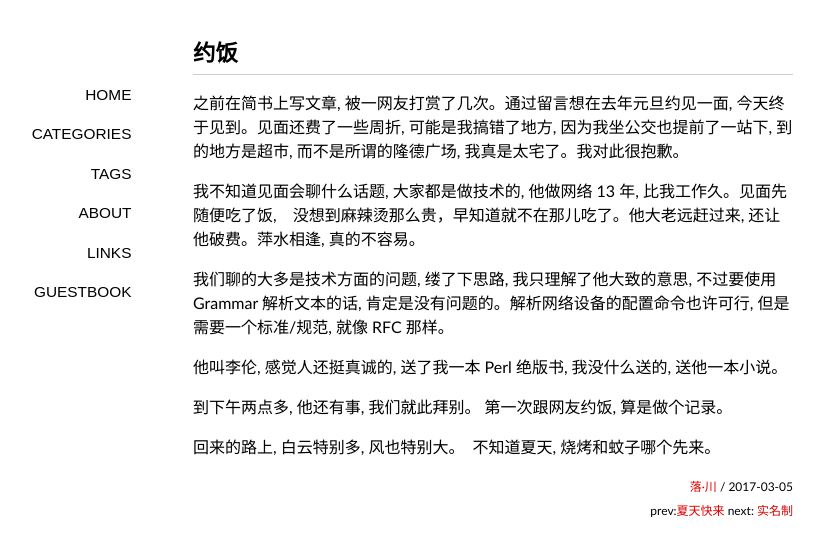
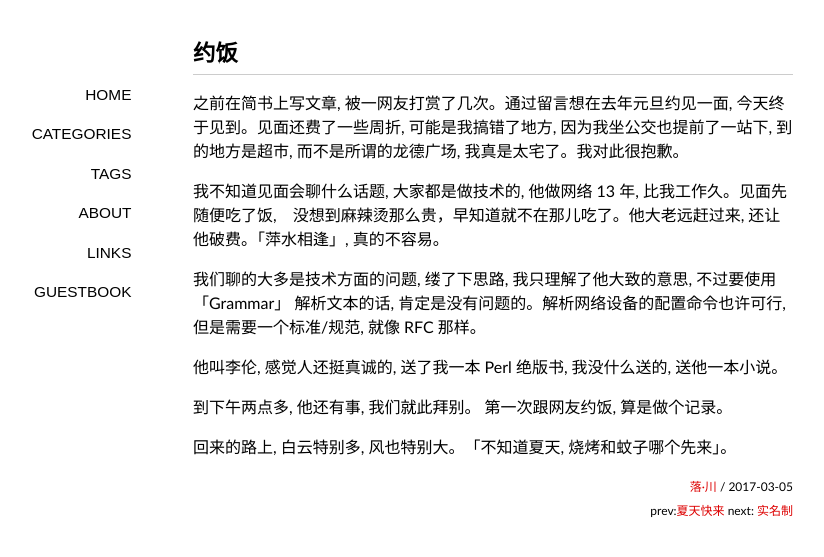
Before and after one commit to ohmyfish/ohmyfish.github.io, a Jekyll site: the page built from _posts/2017-03-05-约饭.md, in a window 1280 px wide. Shown: the top 557 px of the page, without its empty margins (147-971 px from the left). Built offline with Jekyll 4.4.1, drawn with Linux system fonts in a browser that asks for light colours; nearby versions of some CDN libraries; some web fonts are replaced; library files that are not in the unit come from our copies; comment, search, counter and statistics services are not loaded.

Commit message:
summer comming soon

```diff
--- a/_posts/2017-03-05-约饭.md
+++ b/_posts/2017-03-05-约饭.md
@@ -5,15 +5,15 @@ categories: [默写旧时光]
 tags: [旧时光]
 ---
 
-之前在简书上写文章, 被一网友打赏了几次。通过留言想在去年元旦约见一面, 今天终于见到。见面还费了一些周折, 可能是我搞错了地方, 因为我坐公交也提前了一站下, 到的地方是超市, 而不是所谓的隆德广场, 我真是太宅了。我对此很抱歉。
+之前在简书上写文章, 被一网友打赏了几次。通过留言想在去年元旦约见一面, 今天终于见到。见面还费了一些周折, 可能是我搞错了地方, 因为我坐公交也提前了一站下, 到的地方是超市, 而不是所谓的龙德广场, 我真是太宅了。我对此很抱歉。
 
-我不知道见面会聊什么话题, 大家都是做技术的, 他做网络 13 年,  比我工作久。见面先随便吃了饭,　没想到麻辣烫那么贵，早知道就不在那儿吃了。他大老远赶过来, 还让他破费。萍水相逢, 真的不容易。
+我不知道见面会聊什么话题, 大家都是做技术的, 他做网络 13 年,  比我工作久。见面先随便吃了饭,　没想到麻辣烫那么贵，早知道就不在那儿吃了。他大老远赶过来, 还让他破费。「萍水相逢」, 真的不容易。
 
-我们聊的大多是技术方面的问题, 缕了下思路, 我只理解了他大致的意思, 不过要使用 Grammar 解析文本的话, 肯定是没有问题的。解析网络设备的配置命令也许可行, 但是需要一个标准/规范, 就像 RFC 那样。
+我们聊的大多是技术方面的问题, 缕了下思路, 我只理解了他大致的意思, 不过要使用 「Grammar」 解析文本的话, 肯定是没有问题的。解析网络设备的配置命令也许可行, 但是需要一个标准/规范, 就像 RFC 那样。
 
 他叫李伦, 感觉人还挺真诚的, 送了我一本 Perl 绝版书, 我没什么送的, 送他一本小说。
 
 
 到下午两点多, 他还有事, 我们就此拜别。 第一次跟网友约饭, 算是做个记录。
 
-回来的路上, 白云特别多, 风也特别大。　不知道夏天, 烧烤和蚊子哪个先来。
+回来的路上, 白云特别多, 风也特别大。　「不知道夏天, 烧烤和蚊子哪个先来」。
```
Also changed, not shown: _posts/2017-02-28-夏天快来.md (+6 -3 lines).
